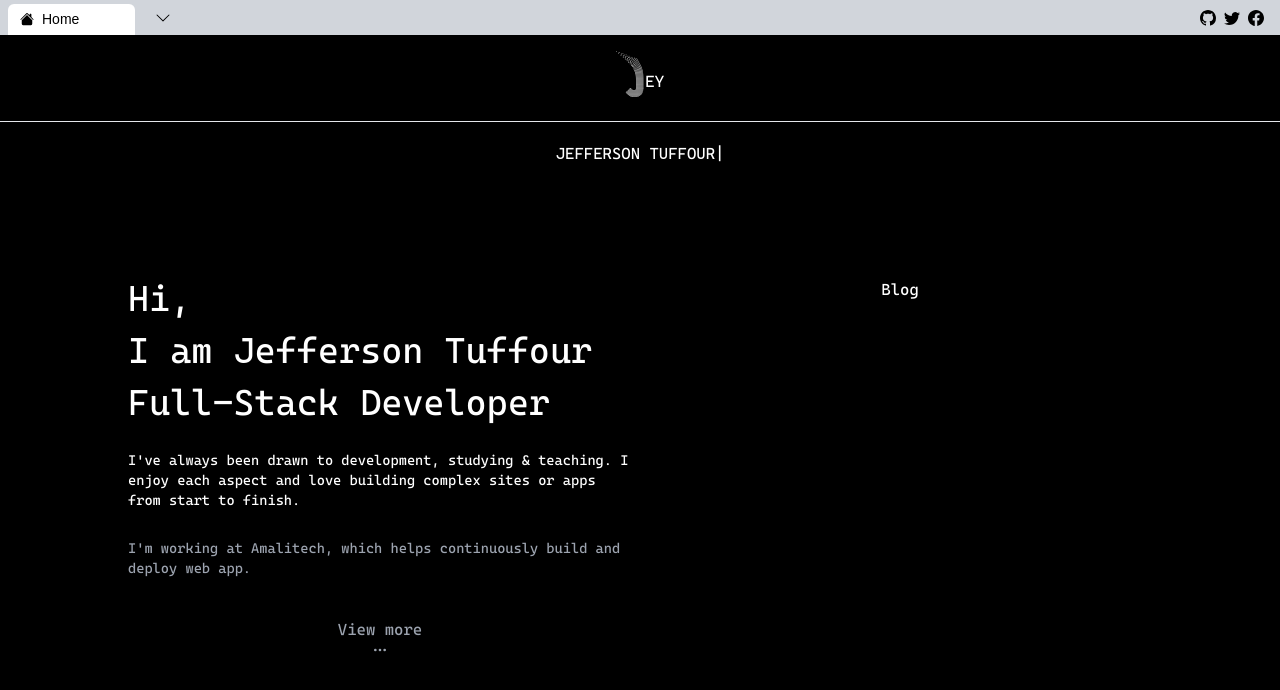
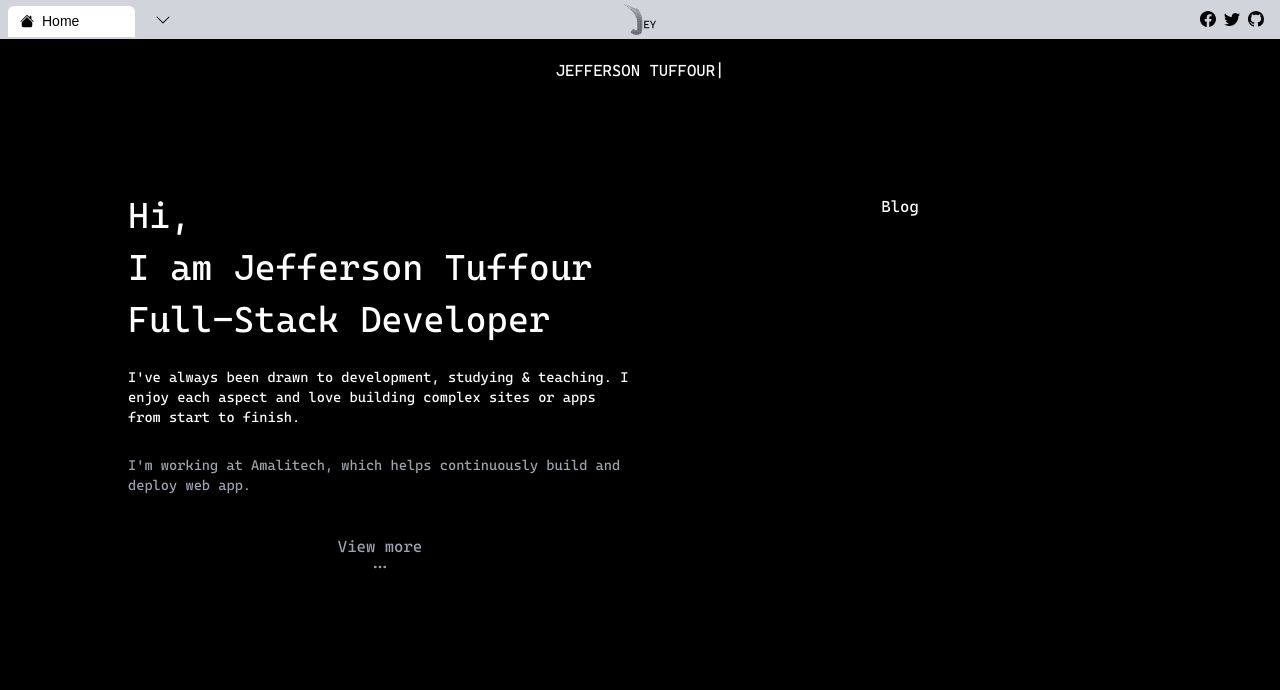
Before and after one commit to jeffepok/portfolio, a React (Create React App) app: page / in a window 1280 px wide. Shown: the top 690 px of the page. Built offline with nearby package versions, Linux system fonts and the light colour scheme.

Commit message:
take logo to navbar

```diff
--- a/src/modules/site/components/navbar/navbar.tsx
+++ b/src/modules/site/components/navbar/navbar.tsx
@@ -1,22 +1,22 @@
-import React,{ Fragment } from 'react';
-import MenuItem from "../menuItem/menuItem";
-import {Menu, Transition} from '@headlessui/react'
-import {BsChevronDown, BsHouseFill, BsGithub, BsTwitter, BsFacebook} from "react-icons/bs"
-import Typist from "react-typist";
-import logo from "../../../../assets/images/logo-white.svg"
+import React, { Fragment } from 'react'
+import MenuItem from "../menuItem/menuItem"
+import { Menu, Transition } from '@headlessui/react'
+import { BsChevronDown, BsHouseFill, BsGithub, BsTwitter, BsFacebook } from "react-icons/bs"
+import Typist from "react-typist"
+import logo from "../../../../assets/images/logo.svg"
 
 const Navbar = () => {
     return (
         <div className="mb-11">
             <nav
-                className="z-20 sticky top-0 relative px-2 flex items-center justify-between bg-gray-300 mb-3">
+                className="z-20 sticky top-0 px-2 grid grid-cols-3 items-center bg-gray-300 mb-3">
                 <div className="flex">
                     <div
                         className="rounded-t-md relative bg-white mt-1 pl-3 pr-14">
                         <div
                             className={"group flex rounded-md items-center text-sm leading-relaxed py-1 text-black"}
-                            style={{fontFamily: "Arial"}}>
-                            <BsHouseFill className="mr-2"/>
+                            style={{ fontFamily: "Arial" }}>
+                            <BsHouseFill className="mr-2" />
                             Home
                         </div>
                     </div>
@@ -41,9 +41,9 @@ const Navbar = () => {
                             leaveTo="opacity-0"
                         >
 
-                            <Menu.Items className="absolute bg-white w-28 rounded-md mt-1">
+                            <Menu.Items className="absolute bg-white w-28 rounded-md mt-2">
                                 <Menu.Item>
-                                    {({active}) => (
+                                    {({ active }) => (
                                         <div className={`${active && 'bg-gray-300'} block w-full px-2 pt-1 my-1`}>
 
                                             <button
@@ -55,7 +55,7 @@ const Navbar = () => {
                                     )}
                                 </Menu.Item>
                                 <Menu.Item>
-                                    {({active}) => (
+                                    {({ active }) => (
                                         <div className={`${active && 'bg-gray-300'} block w-full px-2 pt-1 my-1`}>
 
                                             <button
@@ -68,7 +68,7 @@ const Navbar = () => {
                                     )}
                                 </Menu.Item>
                                 <Menu.Item>
-                                    {({active}) => (
+                                    {({ active }) => (
                                         <div className={`${active && 'bg-gray-300'} block w-full px-2 pt-1 my-1`}>
 
                                             <button
@@ -85,15 +85,16 @@ const Navbar = () => {
                     </Menu>
 
                 </div>
-                <div className="flex">
-                    <a className="self-center mr-2" href="https://github.com/jeffepok" target="_blank"><BsGithub/></a>
-                    <a className="self-center mr-2" href="https://twitter.com/Tee4Jey" target="_blank"><BsTwitter/></a>
-                    <a className="self-center mr-2" href="https://web.facebook.com/addaipokut" target="_blank"><BsFacebook/></a>
+                <div>
+                    <a href="/"><img className="w-8 mx-auto py-1" src={logo} alt="logo" /></a>
+                </div>
+                <div className="flex flex-row-reverse">
+                    <a className="self-center mr-2" href="https://github.com/jeffepok" rel="noreferrer" target="_blank"><BsGithub /></a>
+                    <a className="self-center mr-2" href="https://twitter.com/Tee4Jey" rel="noreferrer" target="_blank"><BsTwitter /></a>
+                    <a className="self-center mr-2" href="https://web.facebook.com/addaipokut" rel="noreferrer" target="_blank"><BsFacebook /></a>
                 </div>
             </nav>
             <div className="text-white">
-                <a href="/"><img className={"w-14 mx-auto p-1 mb-5"} src={logo} alt="logo"/></a>
-                <hr/>
                 <Typist className="mt-5">
                     <Typist.Delay ms={1000} />
                     JEFFERSON TUFFOUR
```
